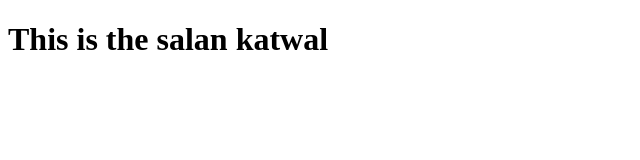
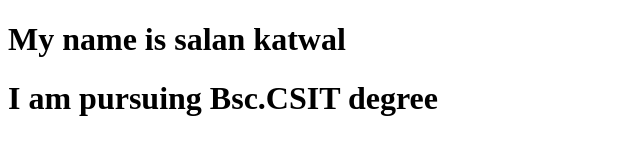
Before and after one commit to SalanKatuwal/portfolio, a plain HTML site: page index.html in a window 1280 px wide. Shown: the whole page, without its empty margins (0-640 px from the left). Drawn offline with Linux system fonts and the light colour scheme.

Commit message:
second commit

```diff
--- a/index.html
+++ b/index.html
@@ -6,6 +6,7 @@
     <title>Document</title>
 </head>
 <body>
-    <h1>This is the salan katwal</h1>
+    <h1>My name is salan katwal</h1>
+    <h1>I am pursuing Bsc.CSIT degree </h1>
 </body>
 </html>
```
